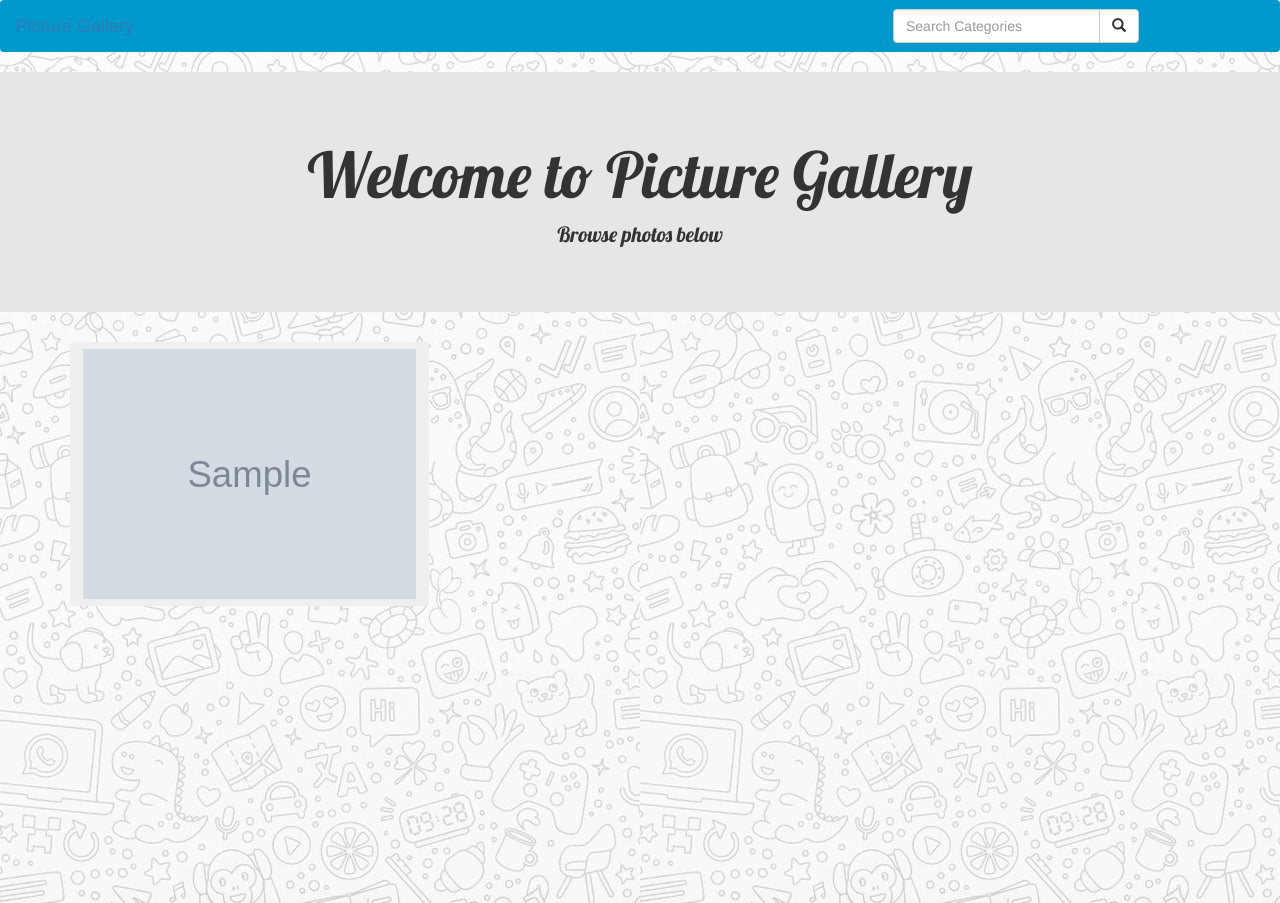
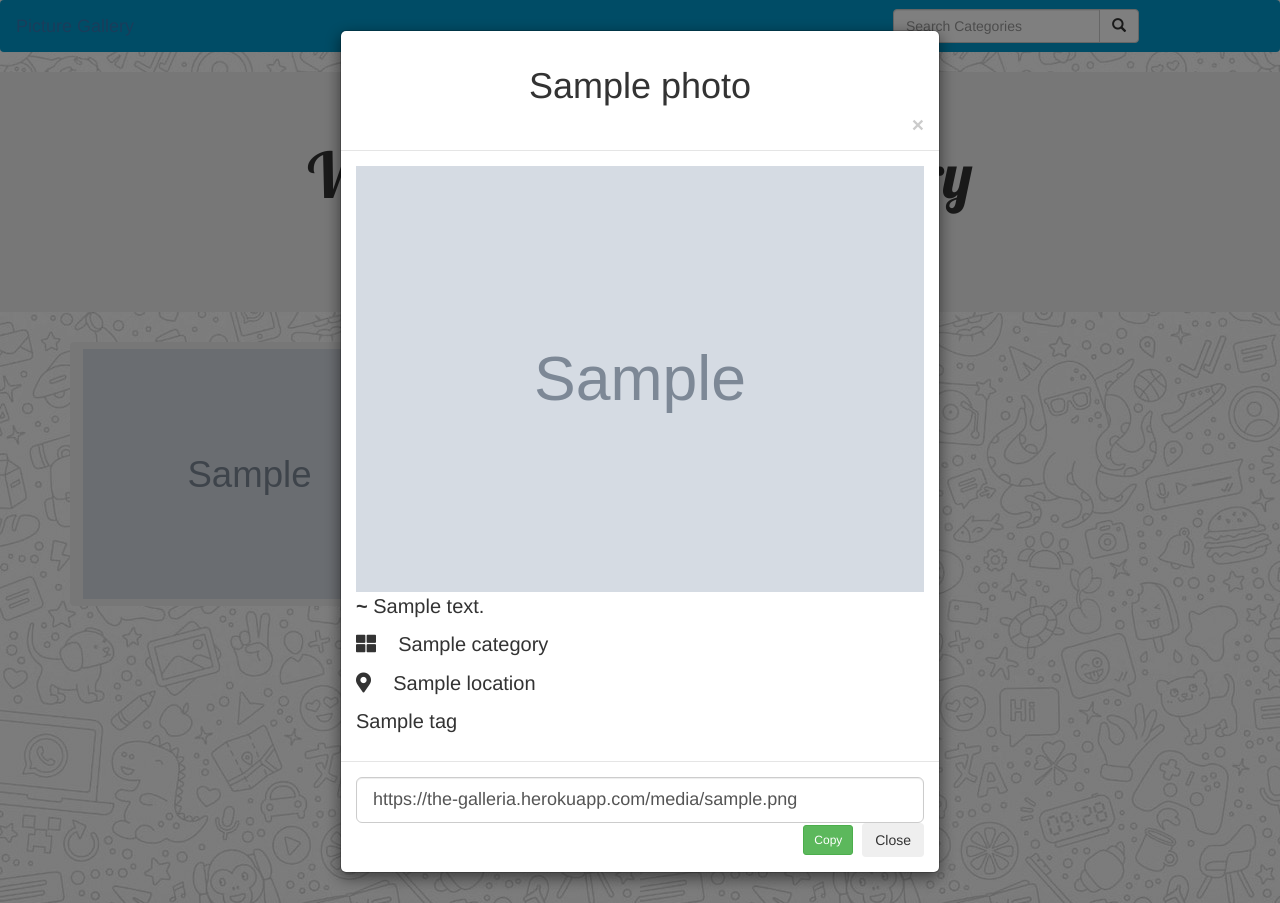
Before and after one commit to mnyando/Picture-Gallery, a Django app: template gallery/templates/index.html in a window 1280 px wide, after a click that opens the changed part. Run offline with Django 3.2, Linux system fonts and the light colour scheme; tables that the repository leaves empty hold one stand-in row (values such as "Sample post"); the template is opened without the code that fills it: values that come from a table or form of the project are taken from there, most other values are stand-ins (such as "Sample title", 1, 10 or a date in 2020); grey boxes marked "Sample" are stand-in pictures; some libraries are stand-ins or nearby versions.

Commit message:
add copy ability

```diff
--- a/gallery/templates/base.html
+++ b/gallery/templates/base.html
@@ -15,11 +15,20 @@
     {% bootstrap_css %}
     <link rel="stylesheet" href="{% static 'css/styles.css' %}">
     <link href="https://fonts.googleapis.com/css2?family=Lobster&display=swap" rel="stylesheet">
+    <link rel="stylesheet" href="https://maxcdn.bootstrapcdn.com/bootstrap/3.4.1/css/bootstrap.min.css">
+    <link rel="stylesheet" href="https://use.fontawesome.com/releases/v5.8.2/css/all.css">
   {% endblock %}
+
+  {% block scripts %}
+    <script src="https://ajax.googleapis.com/ajax/libs/jquery/3.5.1/jquery.min.js"></script>
+    <script src="https://maxcdn.bootstrapcdn.com/bootstrap/3.4.1/js/bootstrap.min.js"></script>
+    <script src="https://ajax.googleapis.com/ajax/libs/jquery/3.2.1/jquery.min.js"></script>
+    {% bootstrap_javascript %} {% endblock %}
 
 </head>
 <body>
     {% include "navbar.html" %}
     {% block content %}{%endblock%}
+
 </body>
 </html>
--- a/gallery/templates/index.html
+++ b/gallery/templates/index.html
@@ -11,10 +11,36 @@
           {% for photo in photos %}
           <div class="col-md-4">
             <button type="button" data-toggle="modal" data-target="#{{photo.id}}" class="btn btn-outline-secondary">
-              <div class="card">
-                  <img src="{{photo.photo_image.url}}" class="img-responsive" alt="image" style="width: 100%; height: 250px;">
-              </div>
+                <div class="card">
+                    <img src="{{photo.photo_image.url}}" class="img-responsive" alt="image" style="width: 100%; height: 250px;">
+                </div>
             </button>
+            <div class="modal fade" id="{{photo.id}}" tabindex="-1" role="dialog" aria-labelledby="staticBackdropLabel" aria-hidden="true">
+                <div class="modal-dialog modal-dialog-centered">
+                    <div class="modal-content">
+                        <div class="modal-header">
+                            <h5 class="modal-title">
+                                <h1 class="text-center"> {{ photo.name }} </h1>
+                            </h5>
+                            <button type="button" class="close" data-dismiss="modal" aria-label="Close">
+            <span aria-hidden="true">&times;</span>
+          </button>
+                        </div>
+                        <div class="modal-body">
+                            <img src="{{photo.photo_image.url}}" class="img-responsive" alt="" style="width: 100%; height: 100%;">
+                            <p style="font-size: 20px; "><b>~</b> {{photo.description}}</p>
+                            <p style="font-size: 20px; "><b><i class="fas fa-th-large"></i>&nbsp;&nbsp;&nbsp;</b> {{photo.category}}</p>
+                            <p style=" font-size: 20px "><b><i class="fas fa-map-marker-alt"></i>&nbsp;&nbsp;&nbsp;</b> {{photo.location}}</p>
+                            <p style=" font-size: 20px "> {{tag.name}}</p>
+                        </div>
+                        <div class="modal-footer">
+                            <input class="form-control input-lg" type="text" value="https://the-galleria.herokuapp.com{{photo.photo_image.url}}" id="{{photo.id}}.url">
+                            <button class="btn btn-success btn-sm" data-dismiss="modal" onclick="copyLink('{{photo.id}}.url')">Copy</button>
+                            <button type="button " class="btn btn-secondary " data-dismiss="modal">Close</button>
+                        </div>
+                    </div>
+                </div>
+            </div>
           </div>
           {% endfor %}
         {% endif %}
--- a/gallery/templates/photo.html
+++ b/gallery/templates/photo.html
@@ -0,0 +1,6 @@
+{%extends 'base.html'%}
+{% block content %}
+<div class="row">
+    <img src="{{photos.photo_image.url}}" class="img-responsive" alt="" style="width: 100px; height: 100px;">
+</div>
+{% endblock %}
--- a/gallery/urls.py
+++ b/gallery/urls.py
@@ -6,6 +6,7 @@ from . import views
 urlpatterns=[
     url('^$',views.index,name = 'index'),
     url(r'^search/', views.search_results, name='search_results'),
+    url(r'^photos/(\d+)', views.photos, name='photos'),
 ]
 if settings.DEBUG:
     urlpatterns+= static(settings.MEDIA_URL, document_root = settings.MEDIA_ROOT)
```
Also changed, not shown: gallery/views.py (+7 -0 lines).
